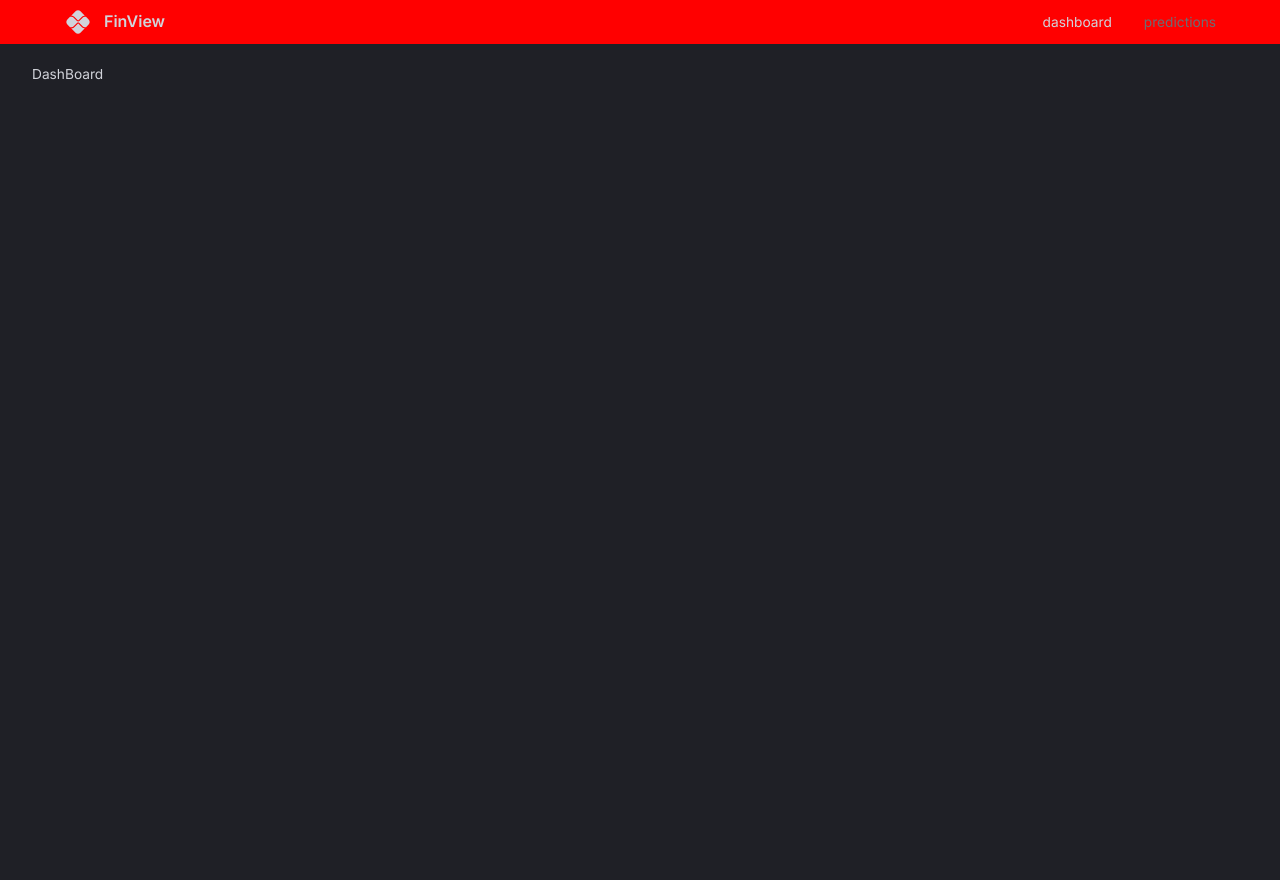
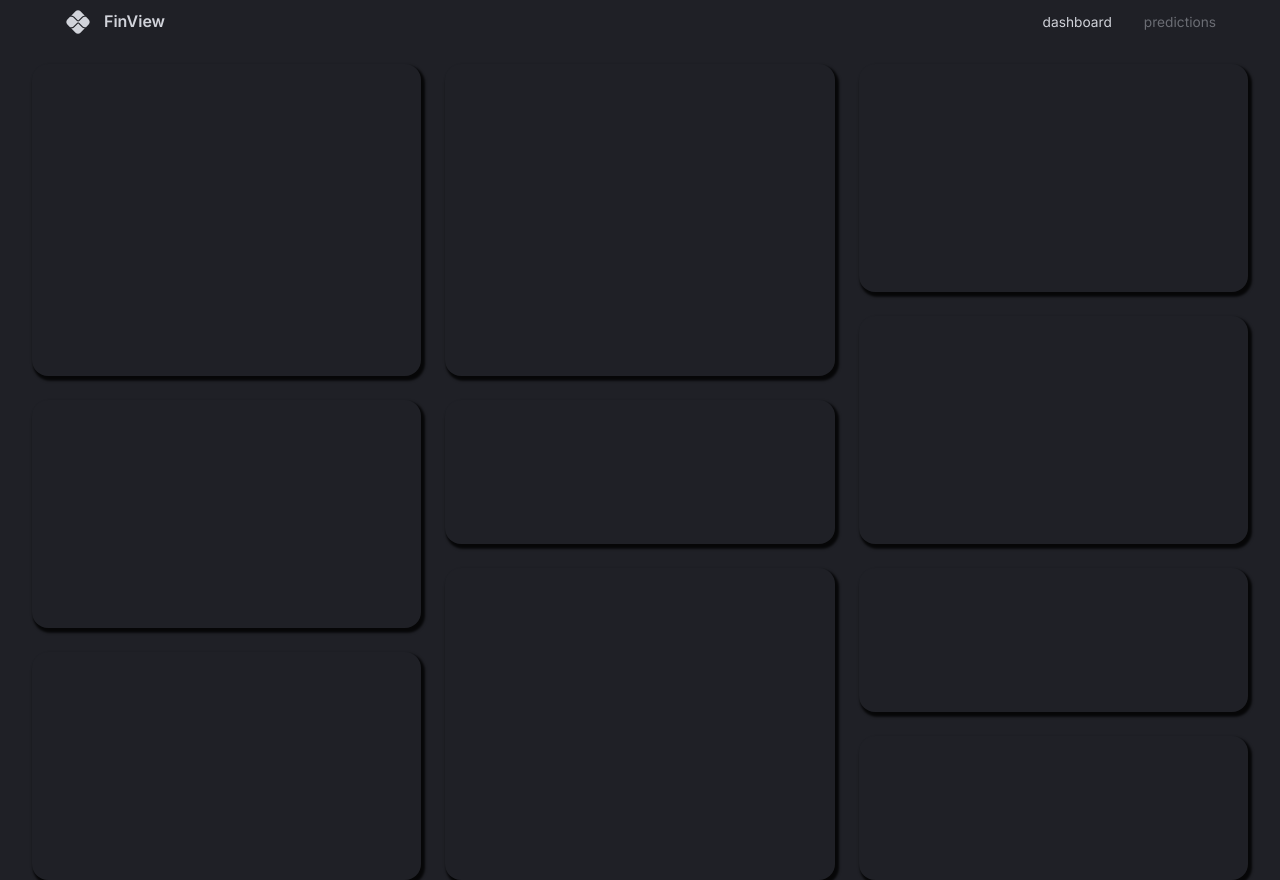
Before and after one commit to anilphiyak617/dashboardFinance, a React (Vite) app: page / in a window 1280 px wide. Before the commit the page ends 848 px from the top, so only its background shows below. Built offline with nearby package versions, Linux system fonts and the light colour scheme.

Commit message:
Dashboard Layout completed

```diff
--- /dev/null
+++ b/src/components/DashboardBox.tsx
@@ -0,0 +1,12 @@
+import { Box, styled } from "@mui/material";
+
+const DashBoardBox = styled(Box)(({ theme }) => ({
+    display: "flex",
+    justifyContent: "space-between",
+    alignItems: "center",
+    borderRadius: "1rem",
+    boxShadow: "0.15rem 0.2rem 0.15rem 0.1rem rgba(0,0,0,.8)",
+    backgroundColor: theme.palette.background.default
+}))
+
+export default DashBoardBox;
--- a/src/components/FlexBetween.tsx
+++ b/src/components/FlexBetween.tsx
@@ -6,7 +6,7 @@
     alignItems: "center",
     paddingLeft: "2rem",
     paddingRight: "2rem",
-    backgroundColor: 'red'
+    // backgroundColor: 'red'
 })
 
 export default FlexBetween;
--- a/src/index.css
+++ b/src/index.css
@@ -7,5 +7,5 @@
   height: 100%;
   width: 100%;
   font-family:"Inter", sans-serif;
-  background-color: #1f2026;
-}
+  background-color:#1f2026;
+ }
--- a/src/scenes/dashboard/index.tsx
+++ b/src/scenes/dashboard/index.tsx
@@ -1,12 +1,89 @@
-import { Box, useTheme } from '@mui/material'
+import DashBoardBox from '@/components/DashboardBox'
+import { Box, useMediaQuery, useTheme } from '@mui/material'
 
 type Props = {}
 
+
+const gridTemplateLargeScreens = `
+"a b c"
+"a b c"
+"a b c"
+"a b f"
+"d e f"
+"d e f"
+"d h i"
+"g h i"
+"g h j"
+"g h j"
+`
+const gridTemplateSmallScreens = `
+"a"
+"a"
+"a"
+"a"
+"b"
+"b"
+"b"
+"b"
+"b"
+"c"
+"c"
+"c"
+"d"
+"d"
+"e"
+"e"
+"f"
+"f"
+"g"
+"g"
+"g"
+"h"
+"h"
+"h"
+"h"
+"h"
+"i"
+"j"
+"j"
+`
+
+
 const DashBoard = (props: Props) => {
+
+    const isAboveMediumScreeens = useMediaQuery("(min-width: 1200px)")
 
     const { palette } = useTheme();
     return (
-        <Box sx={{ color: palette.grey[300] }}>DashBoard</Box>
+        <Box
+            width={" 100%"}
+            height={" 100%"}
+            display="grid"
+            gap="1.5rem"
+            sx={isAboveMediumScreeens ? {
+                gridTemplateColumns: "repeat(3,minmax(370px,1fr))",
+                gridTemplateRows: "repeat(10,minmax(60px,1fr))",
+                gridTemplateAreas: gridTemplateLargeScreens,
+            } : {
+                gridAutoColumns: "1fr",
+                gridAutoRows: "80px",
+                gridTemplateAreas: gridTemplateSmallScreens
+            }}>
+
+            <DashBoardBox gridArea={'a'} ></DashBoardBox>
+            <DashBoardBox gridArea={'b'} ></DashBoardBox>
+            <DashBoardBox gridArea={'c'} ></DashBoardBox>
+            <DashBoardBox gridArea={'d'} ></DashBoardBox>
+            <DashBoardBox gridArea={'e'} ></DashBoardBox>
+            <DashBoardBox gridArea={'f'} ></DashBoardBox>
+            <DashBoardBox gridArea={'g'} ></DashBoardBox>
+            <DashBoardBox gridArea={'h'} ></DashBoardBox>
+            <DashBoardBox gridArea={'i'} ></DashBoardBox>
+            <DashBoardBox gridArea={'j'} ></DashBoardBox>
+
+            {/* <div style={{ color: "red" }}>this is div</div> */}
+        </Box>
+
     )
 }
 
```
Also changed, not shown: src/App.tsx (+5 -3 lines).
